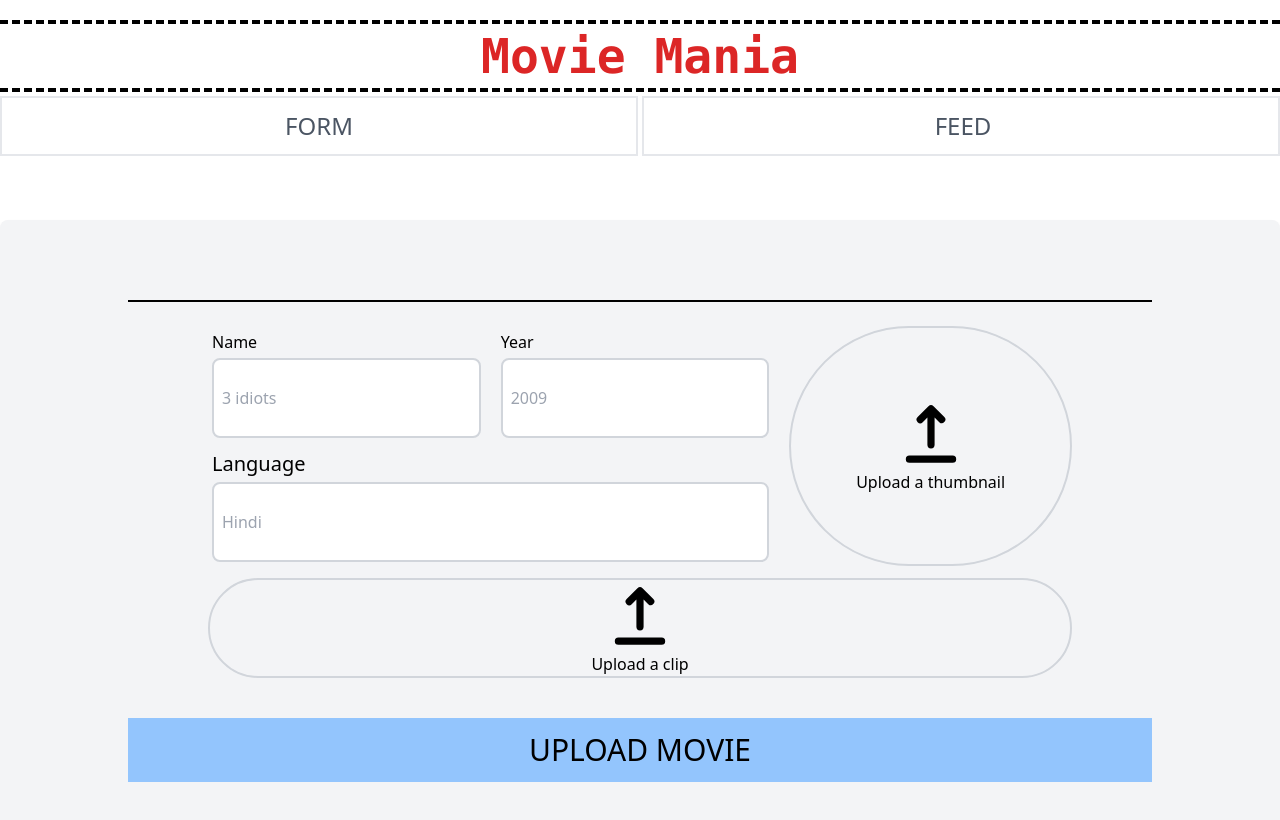
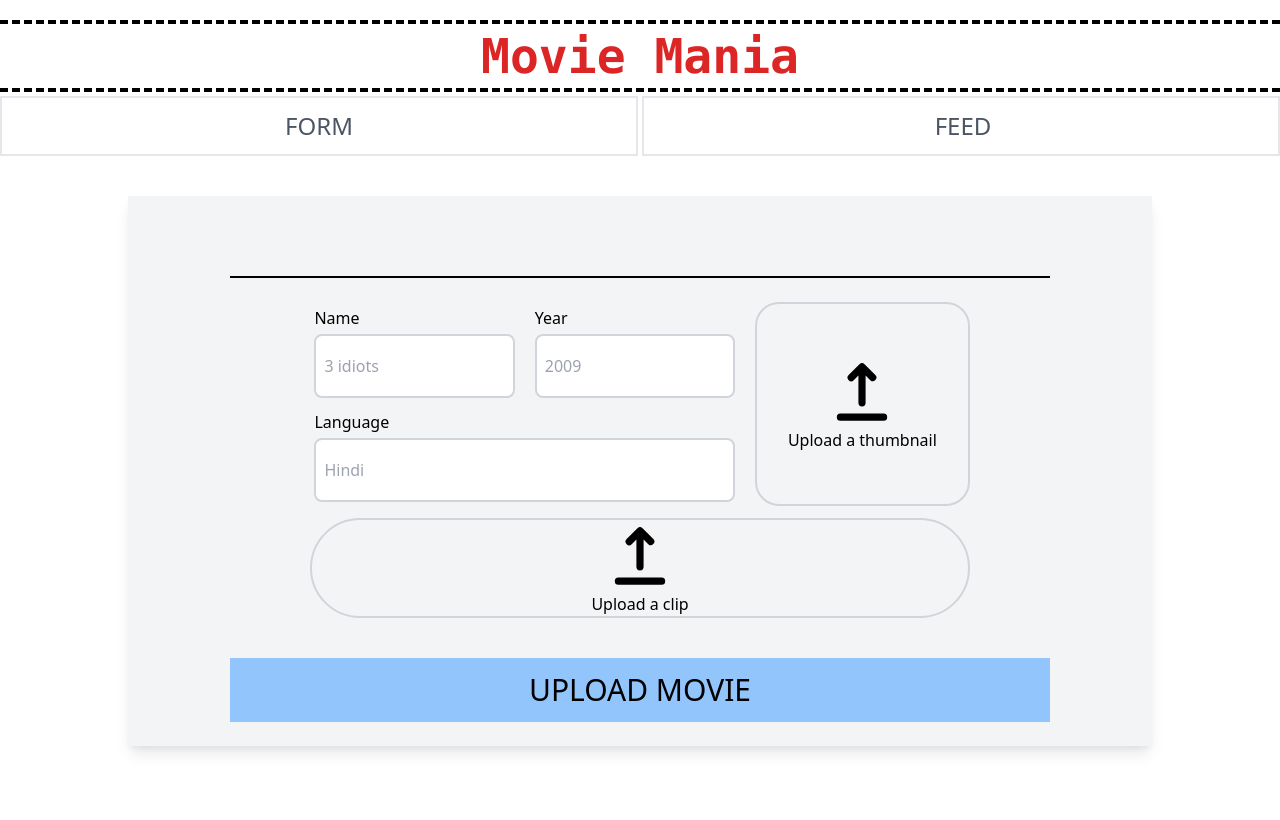
Before and after one commit to Dark0017/movie-list-mern, a React (Create React App) app in the folder client/: page /#/form in a window 1280 px wide. Shown: the top 820 px of the page. Built offline with nearby package versions, Linux system fonts and the light colour scheme.

Commit message:
formated form for right maginification

```diff
--- a/client/src/components/pages/form.js
+++ b/client/src/components/pages/form.js
@@ -21,6 +21,7 @@ const Form = () => {
     const res = Joi.validate(movie, movieSchema, "allowUnknown:true");
     if (res.error) {
       console.log(res.error.details[0].message);
+      alert("Invalid input")
     }
   };
 
@@ -38,7 +39,6 @@ const Form = () => {
     if (e.currentTarget.files[0]) {
       const file = e.currentTarget.files[0];
       const fileName = file.name;
-      console.log(file);
       const re = /(\.jpg|\.jpeg|\.bmp|\.gif|\.png)$/i;
       if (!re.exec(fileName)) {
         alert("File extension not supported!");
@@ -73,31 +73,29 @@ const Form = () => {
 
   const handleSubmit = async (e) => {
     e.preventDefault();
-    //validateForm();
+    validateForm();
     const bodyData = new FormData();
     for (const data in movie) bodyData.append(data, movie[data]);
     try {
       //`https://ayushmans-movie-app.herokuapp.com/api/movie` remote string
-      console.log("Submitted form");
       const res = await axios.post(
         "https://ayushmans-movie-app.herokuapp.com/api/movie",
         bodyData
       );
-      console.log(res);
     } catch (e) {
       console.log(e);
     }
   };
   return (
     <form
-      className="container py-20 mx-auto mt-16 bg-gray-100 rounded-lg shadow-md"
+      className="container w-4/5 pt-20 pb-2 mx-auto mt-10 mb-10 bg-gray-100 shadow-lg rouded-lg"
       onSubmit={handleSubmit}
     >
       <div className="flex flex-col w-4/5 px-20 py-6 mx-auto border-t-2 border-black gap-y-3">
         <div className="flex flex-row flex-grow gap-x-4">
           <div className="flex flex-col w-2/3 gap-y-10">
             <div className="flex flex-row w-full gap-x-3">
-              <label className="clear-both w-2/4 h-20 p-1">
+              <label className="clear-both w-2/4 h-16 p-1">
                 <span>Name</span>
                 <input
                   id="nameInput"
@@ -108,10 +106,10 @@ const Form = () => {
                   onChange={(e) =>
                     setMovie({ ...movie, name: e.currentTarget.value })
                   }
-                  className="block w-full h-20 p-2 mt-1 border-2 border-gray-300 rounded-lg"
+                  className="block w-full h-16 p-2 mt-1 border-2 border-gray-300 rounded-lg"
                 />
               </label>
-              <label className="w-2/4 h-20 p-1 clear-left">
+              <label className="w-2/4 h-16 p-1 clear-left">
                 Year
                 <input
                   id="yearInput"
@@ -123,7 +121,7 @@ const Form = () => {
                     setMovie({ ...movie, year: e.currentTarget.value })
                   }
                   list="years"
-                  className="block w-full h-20 p-2 mt-1 border-2 border-gray-300 rounded-lg"
+                  className="block w-full h-16 p-2 mt-1 border-2 border-gray-300 rounded-lg"
                 />
                 <datalist
                   id="years"
@@ -137,7 +135,7 @@ const Form = () => {
             </div>
             <div className="flex flex-row w-full">
               <label className="w-full p-1">
-                <span className="text-xl">Language</span>
+                <span className="text-l">Language</span>
                 <input
                   id="languageInput"
                   type="text"
@@ -146,13 +144,13 @@ const Form = () => {
                   onChange={(e) =>
                     setMovie({ ...movie, language: e.currentTarget.value })
                   }
-                  className="w-full h-20 p-2 mt-1 border-2 border-gray-300 rounded-lg"
+                  className="w-full h-16 p-2 mt-1 border-2 border-gray-300 rounded-lg"
                   placeholder="Hindi"
                 />
               </label>
             </div>
           </div>
-          <div className="relative w-1/3 overflow-hidden transition duration-200 border-2 border-gray-300 rounded-full group hover:bg-black">
+          <div className="relative w-1/3 overflow-hidden transition duration-200 border-2 border-gray-300 rounded-3xl group hover:bg-black">
             <button className="w-full h-full">
               <span className="font-thin text-black group-hover:text-blue-700 ">
                 <HiUpload className="m-auto text-7xl" />
@@ -213,7 +211,7 @@ const Form = () => {
           type="submit"
           className="w-full h-16 font-sans text-3xl font-normal transition duration-200 bg-blue-300 group hover:bg-blue-500"
         >
-          <span className="group-hover:text-white">UPLOAD MOVIE</span>
+          <span className="font-thin group-hover:text-white">UPLOAD MOVIE</span>
         </button>
       </div>
     </form>
```
